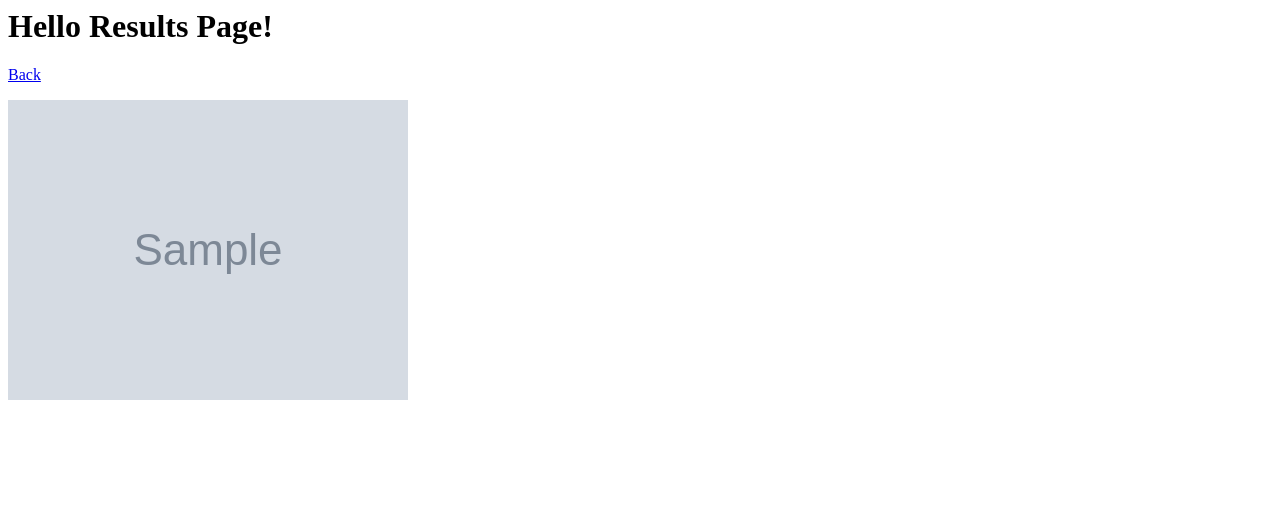
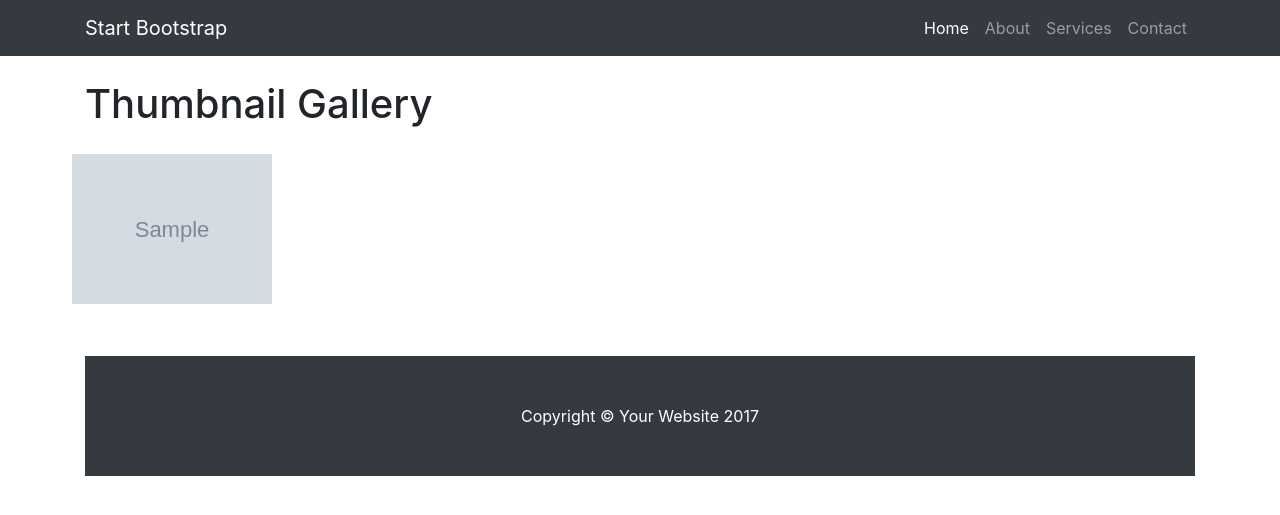
Before and after one commit to tranvanhoa533/photo-assistant, a Flask app: template templates/view_images.html in a window 1280 px wide. Shown: the top 515 px of the page. Run offline with Flask 2, Linux system fonts and the light colour scheme; the template is opened without the code that fills it: most values are stand-ins (such as "Sample title", 1, 10 or a date in 2020); grey boxes marked "Sample" are stand-in pictures; some libraries are stand-ins or nearby versions.

Commit message:
image thumnail in row

```diff
--- a/app.py
+++ b/app.py
@@ -4,6 +4,9 @@ from flask_uploads import UploadSet, configure_uploads, IMAGES, patch_request_cl
 import os
 from sqlalchemy.orm import sessionmaker
 from database.tabledef import *
+from PIL import Image
+import requests
+from io import BytesIO
 
 engine = create_engine('sqlite:///ap.db', echo=True)
 
@@ -65,14 +68,20 @@ def upload_image():
         file_obj = request.files
         for f in file_obj:
             file = request.files.get(f)
-
             # save the file with to our photos folder
             filename = photos.save(
                 file,
                 name=file.filename
             )
             # append image urls
-            file_urls.append(photos.url(filename))
+            photo_url = photos.url(filename)
+
+            response = requests.get(photo_url)
+            img = Image.open(BytesIO(response.content))
+            (w, h) = img.size
+            photo_info = {'url': photo_url, 'width': w, 'height': h}
+
+            file_urls.append(photo_info)
 
         session['file_urls'] = file_urls
         return "uploading..."
@@ -91,7 +100,7 @@ def view_images():
     print(file_urls)
     session.pop('file_urls', None)
 
-    return render_template('index.html', file_urls=file_urls)
+    return render_template('view_images.html', file_urls=file_urls)
 
 if __name__ == "__main__":
     app.run(host='0.0.0.0', port=4000)
--- a/database/dummy.py
+++ b/database/dummy.py
@@ -20,5 +20,3 @@ session.add(user)
 
 # commit the record the database
 session.commit()
-
-session.commit()
--- a/static/thumbnail-gallery.css
+++ b/static/thumbnail-gallery.css
@@ -17,3 +17,47 @@ div.imagetiles div.col-lg-3.col-md-4.col-sm-3.col-xs-6{
     padding-top: 56px;
   }
 }
+
+section {
+  display: flex;
+  flex-wrap: wrap;
+}
+section::after {
+  content: '';
+  flex-grow: 999999999;
+}
+.div-img {
+  margin: 2px;
+  background-color: white;
+  position: relative;
+}
+i{
+  display: block;
+}
+img {
+  position: absolute;
+  top: 0;
+  width: 100%;
+  vertical-align: bottom;
+}
+
+@media (max-width: 1000px) and (min-width: 900px) {
+  div:nth-last-child(5),
+  div:nth-last-child(4),
+  div:nth-last-child(3),
+  div:nth-last-child(2),
+  div:nth-last-child(1){
+    flex-grow: 0;
+  }
+}
+@media (max-width: 1100px) and (min-width: 1000px) {
+  div:nth-last-child(7),
+  div:nth-last-child(6),
+  div:nth-last-child(5),
+  div:nth-last-child(4),
+  div:nth-last-child(3),
+  div:nth-last-child(2),
+  div:nth-last-child(1){
+    flex-grow: 0;
+  }
+}
--- a/templates/view_images.html
+++ b/templates/view_images.html
@@ -1,10 +1,84 @@
+<!DOCTYPE html>
+<html lang="en">
 
-<h1>Hello Results Page!</h1>
-<a href="{{ url_for('upload_image') }}">Back</a><p>
+  <head>
 
-{% for file_url in file_urls %}
-    <!-- <li><img style="height: 150px" src="{{ file_url }}"></li> -->
-    <div style="float:left; width:200px; height:200px;">
-            <img src="{{ file_url }}" class="img-thumbnail" alt="">
+    <meta charset="utf-8">
+    <meta name="viewport" content="width=device-width, initial-scale=1, shrink-to-fit=no">
+    <meta name="description" content="">
+    <meta name="author" content="">
+
+    <title>Thumbnail Gallery - Start Bootstrap Template</title>
+
+    <!-- Bootstrap core CSS -->
+    <link href="/static/bootstrap/css/bootstrap.min.css" rel="stylesheet">
+
+    <!-- Custom styles for this template -->
+    <link href="/static/thumbnail-gallery.css" rel="stylesheet">
+
+  </head>
+
+  <body>
+
+    <!-- Navigation -->
+    <nav class="navbar navbar-expand-lg navbar-dark bg-dark fixed-top">
+      <div class="container">
+        <a class="navbar-brand" href="#">Start Bootstrap</a>
+        <button class="navbar-toggler" type="button" data-toggle="collapse" data-target="#navbarResponsive" aria-controls="navbarResponsive" aria-expanded="false" aria-label="Toggle navigation">
+          <span class="navbar-toggler-icon"></span>
+        </button>
+        <div class="collapse navbar-collapse" id="navbarResponsive">
+          <ul class="navbar-nav ml-auto">
+            <li class="nav-item active">
+              <a class="nav-link" href="#">Home
+                <span class="sr-only">(current)</span>
+              </a>
+            </li>
+            <li class="nav-item">
+              <a class="nav-link" href="#">About</a>
+            </li>
+            <li class="nav-item">
+              <a class="nav-link" href="#">Services</a>
+            </li>
+            <li class="nav-item">
+              <a class="nav-link" href="#">Contact</a>
+            </li>
+          </ul>
+        </div>
+      </div>
+    </nav>
+
+    <!-- Page Content -->
+    <div class="container">
+
+      <h1 class="my-4 text-center text-lg-left">Thumbnail Gallery</h1>
+
+      <div class="row text-center text-lg-left">
+
+      <section>
+        {% for img in file_urls %}
+        <div class="div-img" style="width:{{img.width*200/img.height}}px;flex-grow:{{img.width*200/img.height}}">
+          <i style="padding-bottom:{{img.height/img.width*100}}%"></i>
+          <img src="{{img.url}}" alt="">
+        </div>
+        {% endfor %}
+     </section>
+
     </div>
-{% endfor %}
+    <!-- /.container -->
+
+    <!-- Footer -->
+    <footer class="py-5 bg-dark">
+      <div class="container">
+        <p class="m-0 text-center text-white">Copyright &copy; Your Website 2017</p>
+      </div>
+      <!-- /.container -->
+    </footer>
+
+    <!-- Bootstrap core JavaScript -->
+    <script src="/static/jquery/jquery.min.js"></script>
+    <script src="/static/bootstrap/js/bootstrap.bundle.min.js"></script>
+
+  </body>
+
+</html>
```
Also changed, not shown: templates/index.html (deleted, +0 -84 lines).
